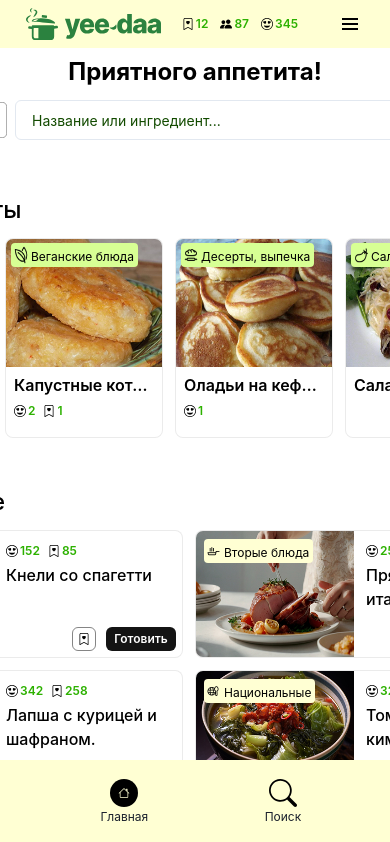
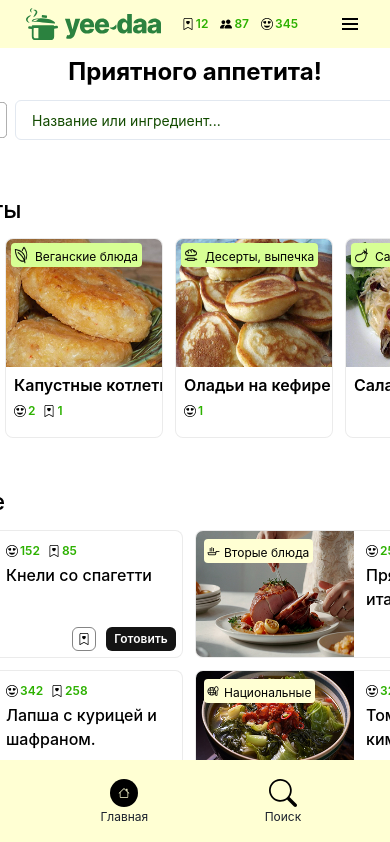
Before and after one commit to ClevertecFrontendLab/OlyaJ, a React (Vite) app: page / in a window 390 px wide. Shown: the top 842 px of the page. Built offline with nearby package versions, Linux system fonts and the light colour scheme.

Commit message:
fix: cards fixes

```diff
--- a/src/components/Cards/NewRecipeCard/NewRecipeCard.module.css
+++ b/src/components/Cards/NewRecipeCard/NewRecipeCard.module.css
@@ -56,6 +56,7 @@
     display: flex;
     flex-direction: row;
     justify-content: space-between;
+    gap:4px;
 }
 
 .label {
@@ -121,7 +122,7 @@
     }
 
     .title {
-        width: 138px;
+        width:208px;
     }
 
     .descriptionContainer {
```
